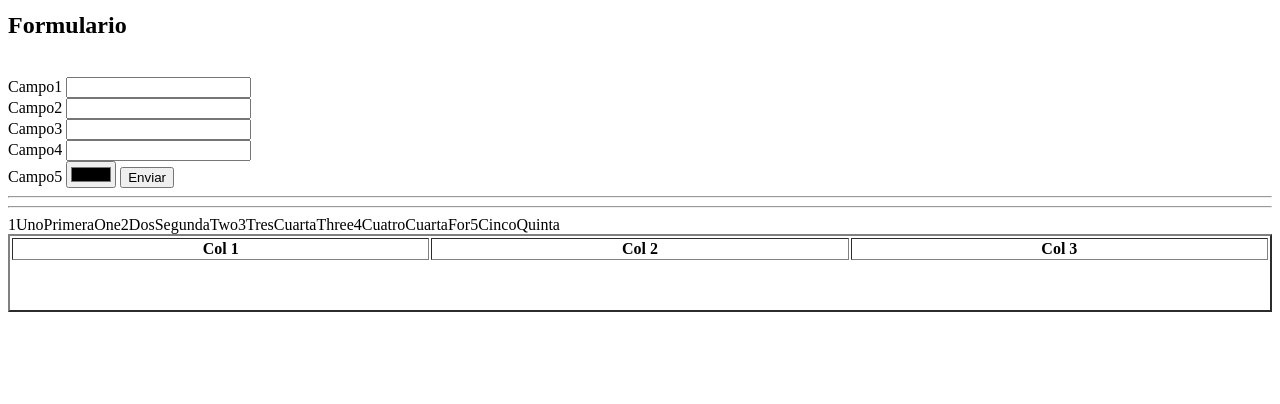
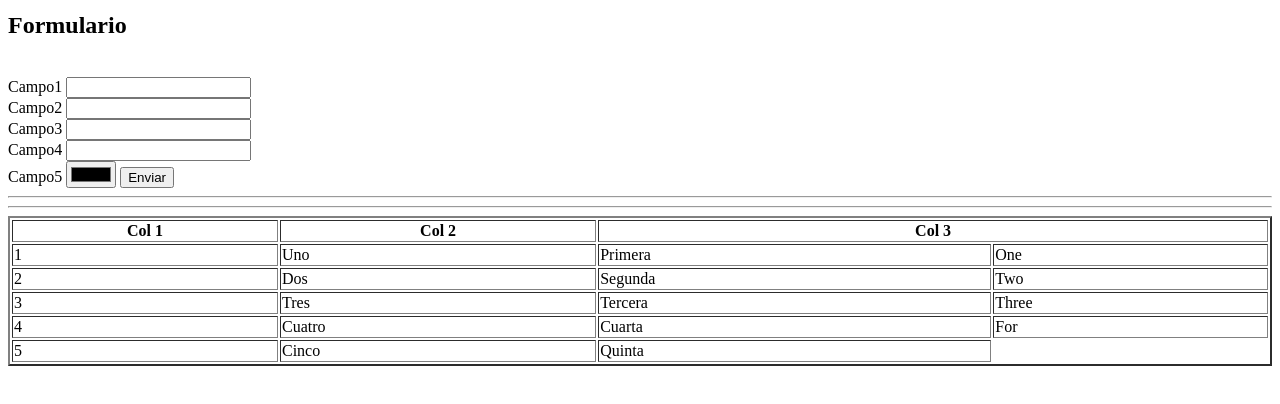
Before and after one commit to edumartinez28091971/EduMar, a plain HTML site: page index.html in a window 1280 px wide. Shown: the part 384-788 px from the top of the page. Drawn offline with Linux system fonts and the light colour scheme.

Commit message:
Ultimo cambio 2125

```diff
--- a/index.html
+++ b/index.html
@@ -61,33 +61,33 @@
 			</thead>
 			<tbody>
 				<tr>
-                    <tr>1</tr>
-                    <tr>Uno</tr>
-                    <tr>Primera</tr>
-                    <tr>One</tr>
+					<td>1</td>
+					<td>Uno</td>
+					<td>Primera</td>
+					<td>One</td>
 				</tr>
 				<tr>
-                    <tr>2</tr>
-                    <tr>Dos</tr>
-                    <tr>Segunda</tr>
-                    <tr>Two</tr>
+					<td>2</td>
+					<td>Dos</td>
+					<td>Segunda</td>
+					<td>Two</td>
 				</tr>
 				<tr>
-                    <tr>3</tr>
-                    <tr>Tres</tr>
-                    <tr>Cuarta</tr>
-                    <tr>Three</tr>
+					<td>3</td>
+					<td>Tres</td>
+					<td>Tercera</td>
+					<td>Three</td>
 				</tr>
 				<tr>
-                    <tr>4</tr>
-                    <tr>Cuatro</tr>
-                    <tr>Cuarta</tr>
-                    <tr>For</tr>
+					<td>4</td>
+					<td>Cuatro</td>
+					<td>Cuarta</td>
+					<td>For</td>
 				</tr>
 				<tr>
-                    <tr>5</tr>
-                    <tr>Cinco</tr>
-                    <tr>Quinta</tr>
+					<td>5</td>
+					<td>Cinco</td>
+					<td>Quinta</td>
 				</tr>
 			</tbody>
 		</table>
```
Lines whose indentation alone changed are shown as unchanged.
